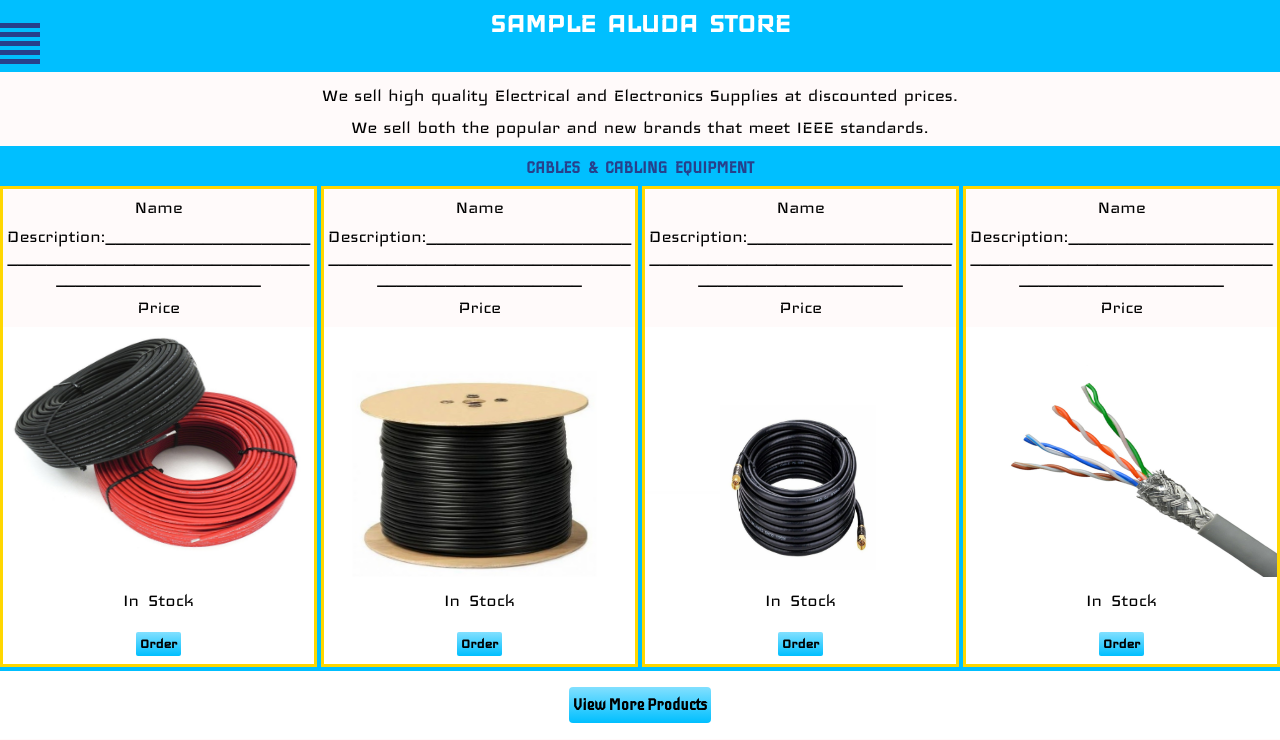
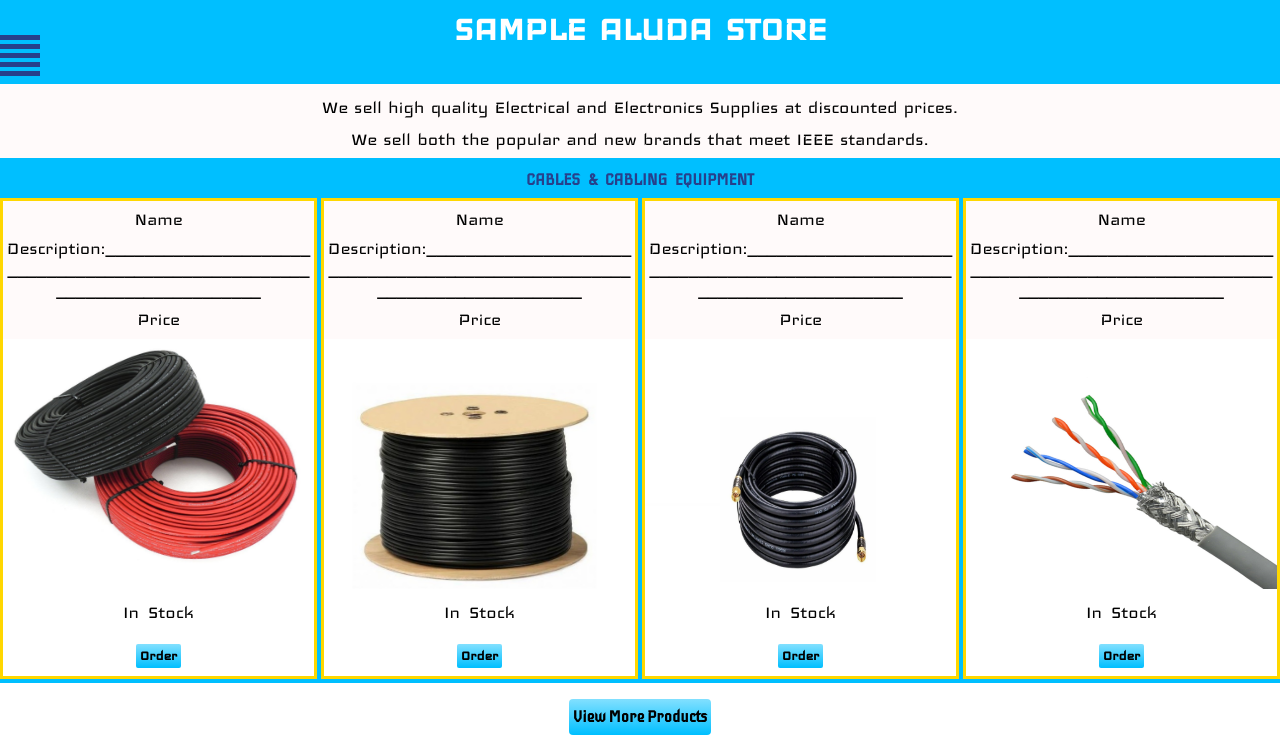
Before and after one commit to marlinfintech/sample-aluda-store, a plain HTML site: page index.html in a window 1280 px wide. Shown: the top 740 px of the page. Drawn offline with nearby package versions, Linux system fonts and the light colour scheme; no server answers.

Commit message:
Add files via upload

```diff
--- a/checkout.css
+++ b/checkout.css
@@ -29,7 +29,7 @@ body{background:#FFFAFA}
 .gridcontainer{display:flex;flex-direction:column;word-wrap:break-word;overflow:visible;gap:0.125rem}
 
 .header{background:#00BFFF;text-align:center;position:relative;overflow:visible}
-.header h1{color: #FFFFFF;font-weight:bold;margin: 0 auto;font-family: mft-fonts-iceland;}
+.header h1{color: #FFFFFF;font-weight:bold;margin: 0 auto;font-family: mft-fonts-iceland;font-size:2.5rem}
 
 .menu-container {position: absolute;bottom:0.5rem;left:0;z-index: 1000;text-align: left;}
 #menu-toggle {display: none;}
--- a/index.css
+++ b/index.css
@@ -29,7 +29,7 @@ body{background:#FFFAFA;overflow-x: hidden;}
 .gridcontainer{display:flex;flex-direction:column;word-wrap:break-word;overflow:visible;gap:0.125rem}
 
 .header{background:#00BFFF;text-align:center;position:relative;overflow:visible;}
-.header h1{color: #FFFFFF;font-weight:bold;margin: 0 auto;font-family: mft-fonts-iceland;}
+.header h1{color: #FFFFFF;font-weight:bold;margin: 0 auto;font-family: mft-fonts-iceland;font-size:2.5rem}
 
 .menu-container {position: absolute;bottom:0.5rem;left:0;z-index: 1000;text-align: left}
 #menu-toggle {display: none;}
```
